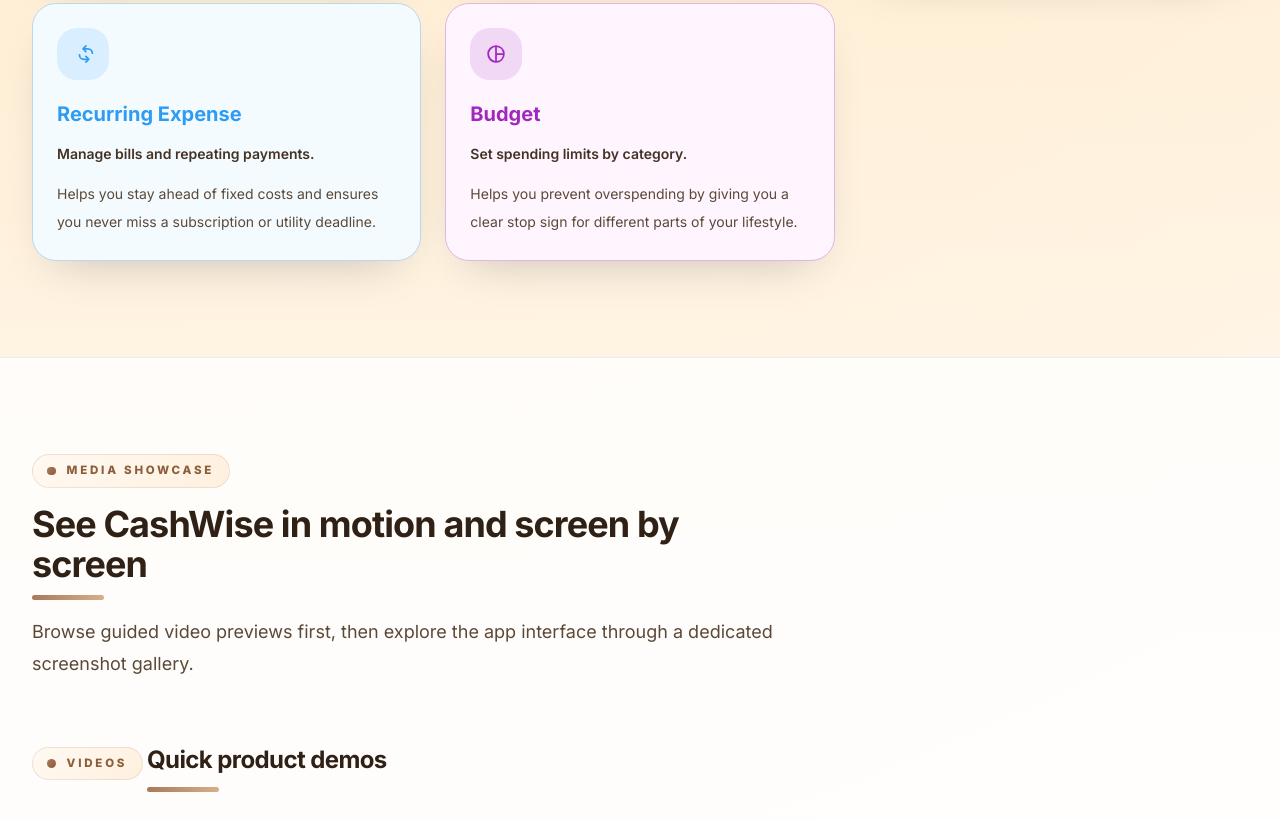
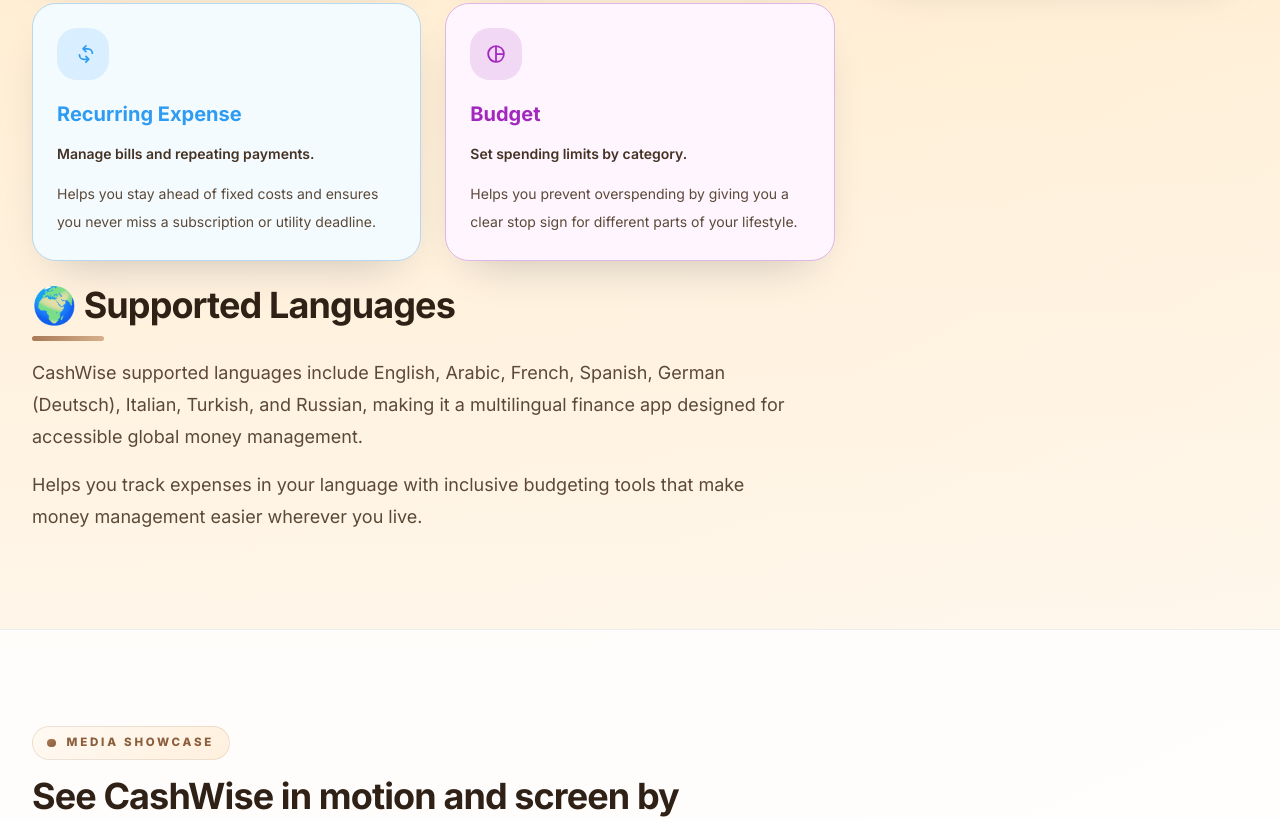
Before and after one commit to Hicham-dev-39/hichamdevapps, a website: page index.html in a window 1280 px wide. Shown: the part 1507-2326 px from the top of the page. Drawn offline with Linux system fonts and the light colour scheme.

Commit message:
Add supported languages feature section

```diff
--- a/index.html
+++ b/index.html
@@ -779,7 +779,20 @@
               Helps you prevent overspending by giving you a clear stop sign for different parts of your lifestyle.
             </p>
           </article>
+
+          <div class="md:col-span-2 xl:col-span-3">
+            <div class="max-w-3xl">
+              <h3 class="section-heading animate-on-scroll animate-delay text-3xl font-bold tracking-tight text-ink sm:text-4xl">🌍 Supported Languages</h3>
+              <p class="mt-4 text-lg leading-8 text-slate-600">
+                CashWise supported languages include English, Arabic, French, Spanish, German (Deutsch), Italian, Turkish, and Russian, making it a multilingual finance app designed for accessible global money management.
+              </p>
+              <p class="mt-4 text-lg leading-8 text-slate-600">
+                Helps you track expenses in your language with inclusive budgeting tools that make money management easier wherever you live.
+              </p>
+            </div>
+          </div>
         </div>
+
       </section>
 
       <!-- Media showcase section -->
```
